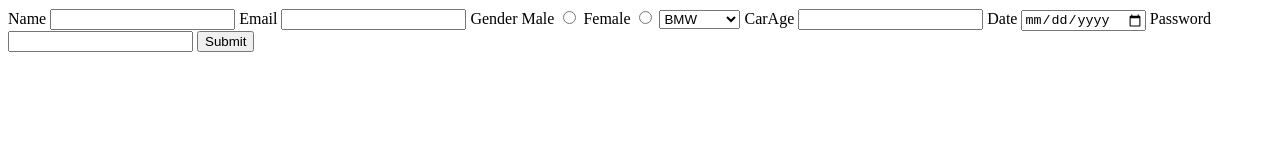
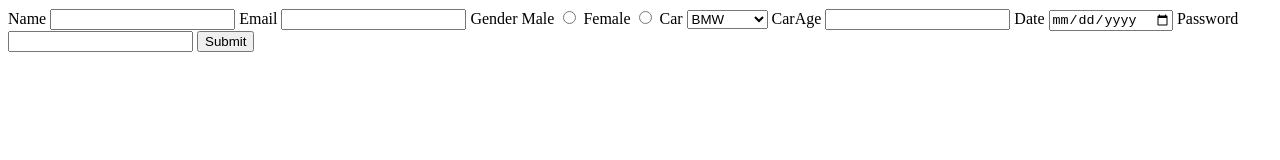
Before and after one commit to acciojob/car-insurance-form-Swapnaja27, a website: page main.html in a window 1280 px wide. Drawn offline with Linux system fonts and the light colour scheme.

Commit message:
created a submission

```diff
--- a/main.html
+++ b/main.html
@@ -21,6 +21,7 @@
 		<label for="female">Female</label>
 		<input id="female" name="gender" type="radio" required>
 
+		<label for="cars">Car</label>
 		<select id="cars">
 			<option value="BMW">BMW</option>
 			<option value="Audi">Audi</option>
```
